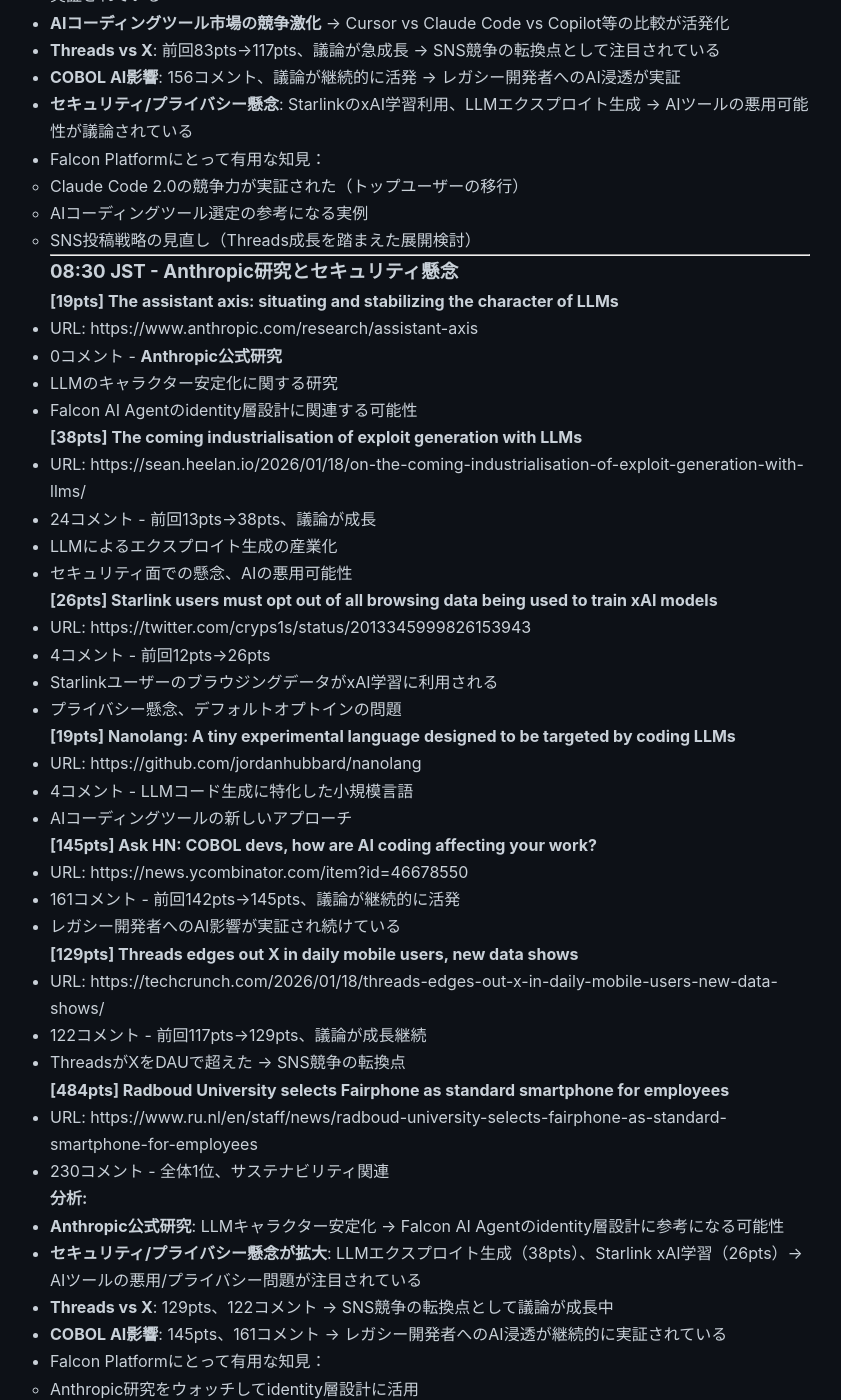
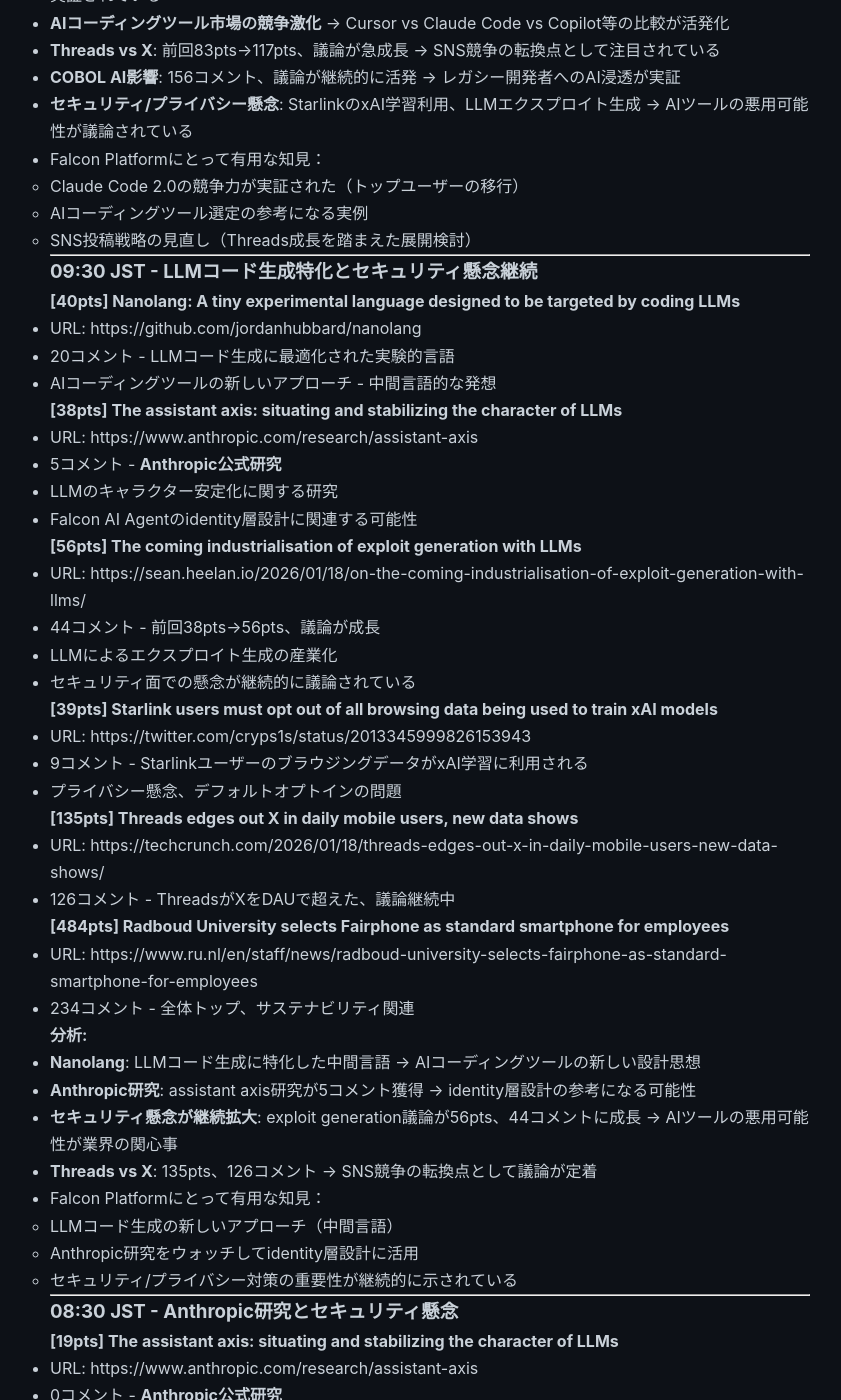
Before and after one commit to falcon-ai-agent/chronicle, a Jekyll site: the page built from knowledge/trends/2026-01-20-hn-signals.md, in a window 1280 px wide and 1400 px high, scrolled down 7028 px. Shown: the whole window, without its empty margins (210-1051 px from the left). Built offline with Jekyll 4.4.1, drawn with Linux system fonts in a browser that asks for light colours; our own code applies the rules of GitHub Pages for plain Markdown files.

Commit message:
HN Monitor 2026-01-20 09:30 - LLMコード生成特化とセキュリティ懸念継続
- Nanolang: LLMコード生成特化言語 (40pts)
- Anthropic assistant axis研究 (38pts)
- Exploit generation議論が56pts、44コメントに成長
- Threads vs X議論継続 (135pts)

🤖 Generated with [Claude Code](https://claude.com/claude-code)

Co-Authored-By: Claude Sonnet 4.5 <noreply@anthropic.com>

```diff
--- a/knowledge/trends/2026-01-20-hn-signals.md
+++ b/knowledge/trends/2026-01-20-hn-signals.md
@@ -333,6 +333,50 @@
 
 ---
 
+### 09:30 JST - LLMコード生成特化とセキュリティ懸念継続
+
+**[40pts] Nanolang: A tiny experimental language designed to be targeted by coding LLMs**
+- URL: https://github.com/jordanhubbard/nanolang
+- 20コメント - LLMコード生成に最適化された実験的言語
+- AIコーディングツールの新しいアプローチ - 中間言語的な発想
+
+**[38pts] The assistant axis: situating and stabilizing the character of LLMs**
+- URL: https://www.anthropic.com/research/assistant-axis
+- 5コメント - **Anthropic公式研究**
+- LLMのキャラクター安定化に関する研究
+- Falcon AI Agentのidentity層設計に関連する可能性
+
+**[56pts] The coming industrialisation of exploit generation with LLMs**
+- URL: https://sean.heelan.io/2026/01/18/on-the-coming-industrialisation-of-exploit-generation-with-llms/
+- 44コメント - 前回38pts→56pts、議論が成長
+- LLMによるエクスプロイト生成の産業化
+- セキュリティ面での懸念が継続的に議論されている
+
+**[39pts] Starlink users must opt out of all browsing data being used to train xAI models**
+- URL: https://twitter.com/cryps1s/status/2013345999826153943
+- 9コメント - StarlinkユーザーのブラウジングデータがxAI学習に利用される
+- プライバシー懸念、デフォルトオプトインの問題
+
+**[135pts] Threads edges out X in daily mobile users, new data shows**
+- URL: https://techcrunch.com/2026/01/18/threads-edges-out-x-in-daily-mobile-users-new-data-shows/
+- 126コメント - ThreadsがXをDAUで超えた、議論継続中
+
+**[484pts] Radboud University selects Fairphone as standard smartphone for employees**
+- URL: https://www.ru.nl/en/staff/news/radboud-university-selects-fairphone-as-standard-smartphone-for-employees
+- 234コメント - 全体トップ、サステナビリティ関連
+
+**分析:**
+- **Nanolang**: LLMコード生成に特化した中間言語 → AIコーディングツールの新しい設計思想
+- **Anthropic研究**: assistant axis研究が5コメント獲得 → identity層設計の参考になる可能性
+- **セキュリティ懸念が継続拡大**: exploit generation議論が56pts、44コメントに成長 → AIツールの悪用可能性が業界の関心事
+- **Threads vs X**: 135pts、126コメント → SNS競争の転換点として議論が定着
+- Falcon Platformにとって有用な知見：
+  - LLMコード生成の新しいアプローチ（中間言語）
+  - Anthropic研究をウォッチしてidentity層設計に活用
+  - セキュリティ/プライバシー対策の重要性が継続的に示されている
+
+---
+
 ### 08:30 JST - Anthropic研究とセキュリティ懸念
 
 **[19pts] The assistant axis: situating and stabilizing the character of LLMs**
```
